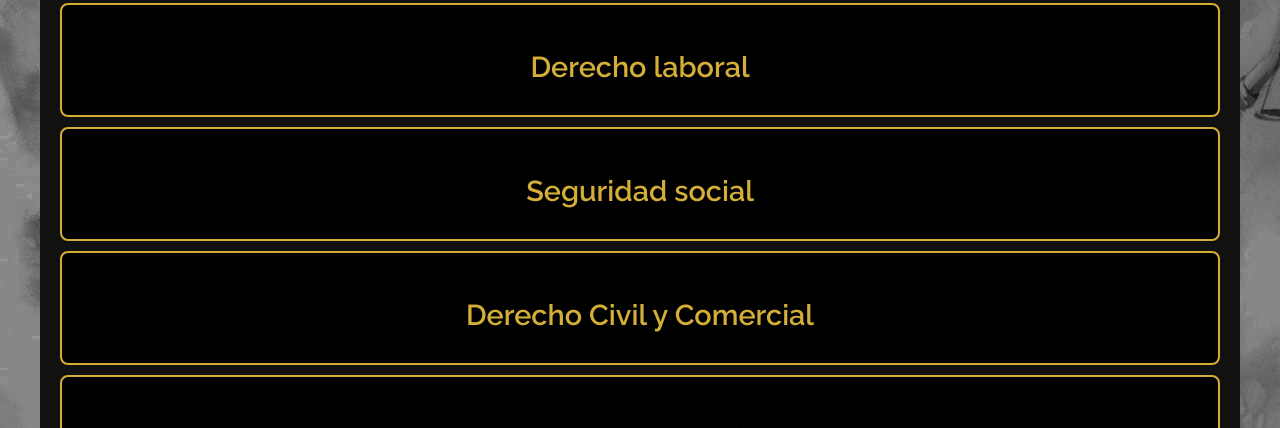
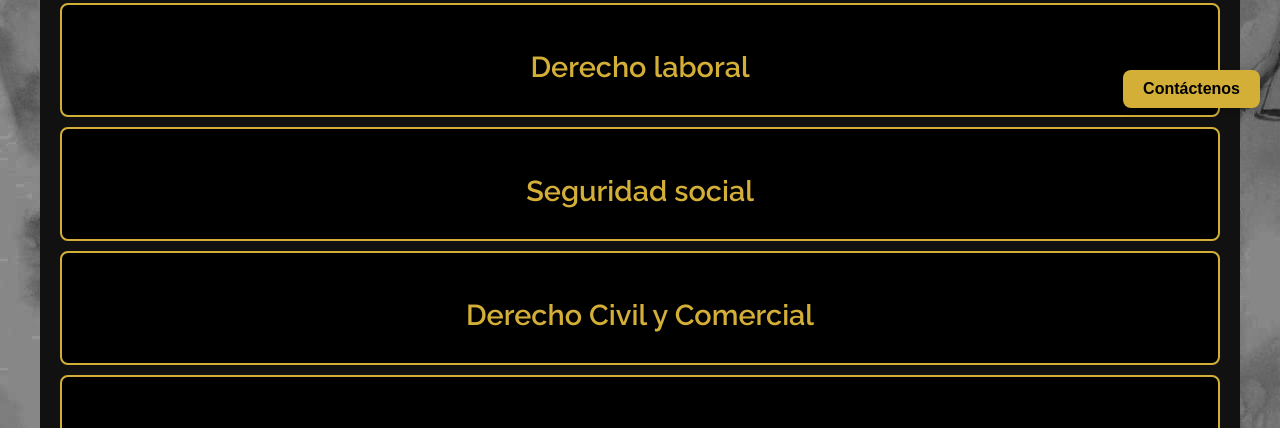
Before and after one commit to consuliurisabogados/consuliurisabogados, a plain HTML site: page index.html in a window 1280 px wide. Shown: the part 672-1100 px from the top of the page. Drawn offline with Linux system fonts and the light colour scheme.

Commit message:
Add contact us button

```diff
--- a/index.html
+++ b/index.html
@@ -157,6 +157,7 @@
             <button type="submit">Enviar</button>
         </form>
     </div>
+    <button class="floating-button" onclick="scrollToContactForm()">Contáctenos</button>
 
     <script src="script.js"></script>
 </body>
--- a/script.js
+++ b/script.js
@@ -14,3 +14,8 @@ function toggleCollapse(contentId) {
         content.scrollIntoView({ behavior: 'smooth', block: 'start' });
     }
 }
+
+function scrollToContactForm() {
+    const contactForm = document.querySelector('.contact-form');
+    contactForm.scrollIntoView({ behavior: 'smooth' });
+}
--- a/styles.css
+++ b/styles.css
@@ -174,3 +174,25 @@ a {
         font-size: 1.5em;
     }
 }
+
+.floating-button {
+    position: fixed;
+    bottom: 20px;
+    right: 20px;
+    background-color: #d4af37;
+    color: #000000;
+    border: none;
+    border-radius: 8px;
+    padding: 10px 20px;
+    box-shadow: 0px 4px 8px rgba(0, 0, 0, 0.2);
+    cursor: pointer;
+    font-size: 16px;
+    font-weight: bold;
+    transition: transform 0.3s ease, background-color 0.3s ease;
+    z-index: 1000;
+}
+
+.floating-button:hover {
+    background-color: #423b22;
+    transform: scale(1.05);
+}
```
